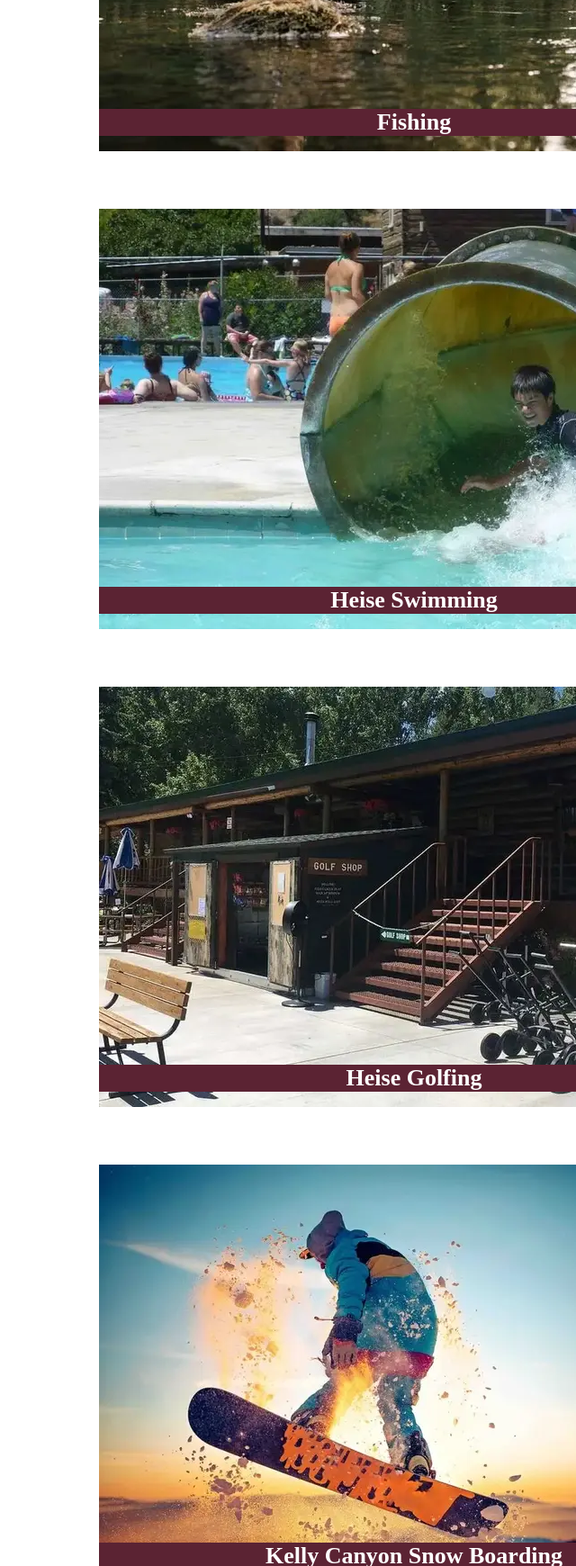
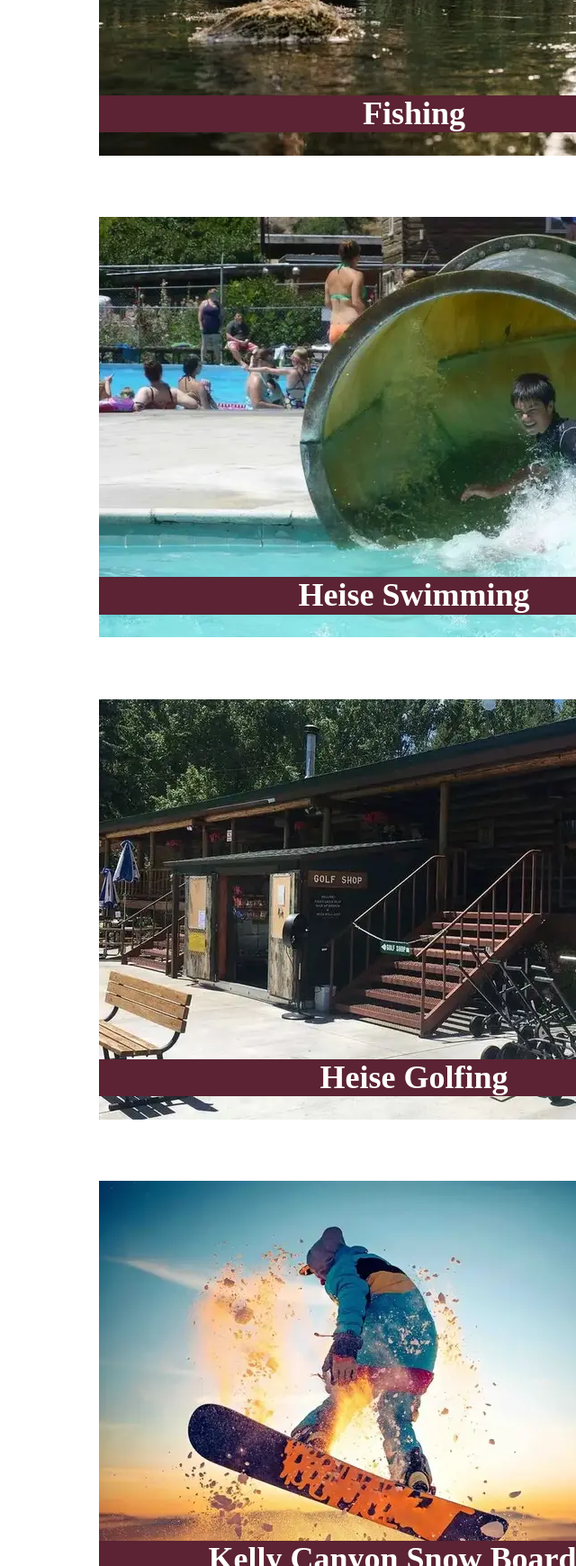
Before and after one commit to Rich-Wilkyness/wdd230, a plain HTML site: page chamber/discover.html in a window 1280 px wide. Shown: the part 1060-2800 px from the top of the page at 90% size, without its empty margins (640-1280 px from the left). Drawn offline with Linux system fonts and the light colour scheme.

Commit message:
correcting html error with h1

```diff
--- a/chamber/discover.html
+++ b/chamber/discover.html
@@ -56,36 +56,48 @@
             </div>
         </section>
         <section id="discover-gallery">
+            <div>
                 <picture>
                     <source media="(max-width: 500px)" srcset="images/zip-lining-500.webp">
                     <img src="images/zip-lining-700.webp" alt="zip-lining" width="700" height="467" loading="lazy">
-                <h1>Heise Zip-Lining</h1>
                 </picture>
+                <h2>Heise Zip-Lining</h2>
+            </div>
+            <div>
                 <picture>
                     <source media="(max-width: 500px)" srcset="images/fishing-500.webp">
                     <img src="images/fishing-700.webp" alt="fishing" width="700" height="467" loading="lazy">
-                <h1>Fishing</h1>
                 </picture>
+                <h2>Fishing</h2>
+            </div>
+            <div>
                 <picture>
                     <source media="(max-width: 500px)" srcset="images/heise-pool-slide-500.webp">
                     <img src="images/heise-pool-slide-700.webp" alt="heise swimming" width="700" height="467" loading="lazy">
-                <h1>Heise Swimming</h1>
                 </picture>
+                <h2>Heise Swimming</h2>
+            </div>
+            <div>
                 <picture>
                     <source media="(max-width: 500px)" srcset="images/heise-golf-lodge2-500.webp">
                     <img src="images/heise-golf-lodge2-700.webp" alt="heise golfing" width="700" height="467" loading="lazy">
-                <h1>Heise Golfing</h1>
                 </picture>
+                <h2>Heise Golfing</h2>
+            </div>
+            <div>
                 <picture>
                     <source media="(max-width: 500px)" srcset="images/snow-boarding-500.webp">
                     <img src="images/snow-boarding-700.webp" alt="kelly canyon snow boarding" width="700" height="467" loading="lazy">
-                <h1>Kelly Canyon Snow Boarding</h1>
                 </picture>
+                <h2>Kelly Canyon Snow Boarding</h2>
+            </div>
+            <div>
                 <picture>
                     <source media="(max-width: 500px)" srcset="images/blacktail-ririe-reservoir-500.webp">
                     <img src="images/blacktail-ririe-reservoir-700.webp" alt="ririe reservoir" width="700" height="467" loading="lazy">
-                <h1>Ririe Blacktail Park Reservoir</h1>
                 </picture>
+                <h2>Ririe Blacktail Park Reservoir</h2>
+            </div>
         </section>
     </main>
     <footer>
--- a/chamber/styles/base.css
+++ b/chamber/styles/base.css
@@ -181,7 +181,7 @@ main {
 #discover-gallery {
     justify-self: center;
 }
-#discover-gallery picture {
+#discover-gallery div {
     display: grid;
     grid-template-columns: 1fr;
     grid-template-rows: 1fr;
@@ -189,8 +189,19 @@ main {
     align-items: flex-end;
     padding: 2rem;
 }
-#discover-gallery img,
-#discover-gallery h1 {
+#discover-gallery h2 {
+    color: white;
+    background-color: #5B2333;
+    text-align: center;
+    font-size: 26px;
+}
+#discover-gallery img {
+    width: 360px;
+    height: auto;
+}
+
+#discover-gallery picture,
+#discover-gallery h2 {
   grid-row: 1/2;
   grid-column: 1/2;
   width: 360px;
@@ -198,17 +209,12 @@ main {
   transition: transform 0.3s ease;
 }
 
-#discover-gallery picture:hover img,
-#discover-gallery picture:hover h1 {
+#discover-gallery div:hover picture,
+#discover-gallery div:hover h2 {
   transform: scale(1.1);
 }
 
-#discover-gallery h1 {
-  color: white;
-  background-color: #5B2333;
-  text-align: center;
-  font-size: 26px;
-}
+
 
 footer {
     font-family: var(--paragraph-font);
--- a/chamber/styles/larger.css
+++ b/chamber/styles/larger.css
@@ -34,15 +34,19 @@
 		width: 500px;
 	}
 	#discover-gallery img {
+		width: 700px;
+	}
+	#discover-gallery picture {
 		grid-row: 1/2;
 		grid-column: 1/2;
 		width: 700px;
 	}
-	#discover-gallery h1 {
+	#discover-gallery h2 {
 		grid-row: 1/2;
 		grid-column: 1/2;
 		color: white;
 		width: 700px;
+		font-size: 36px;
 		background-color: #5B2333;
 		text-align: center;
 	}
```
Lines whose indentation alone changed are shown as unchanged.
